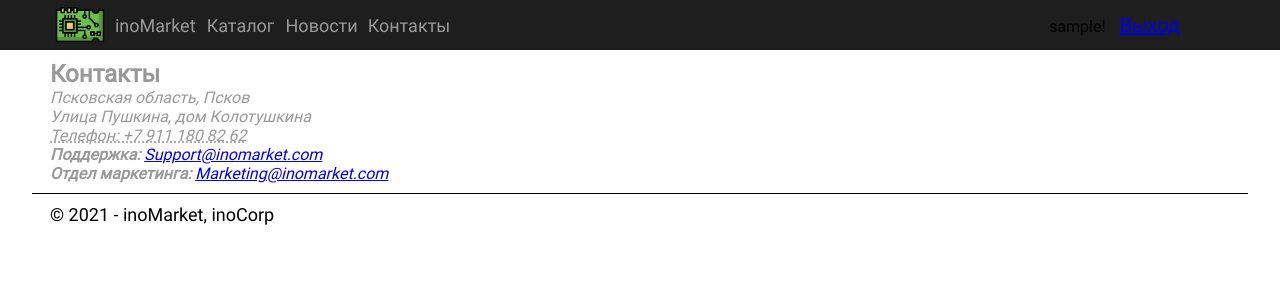
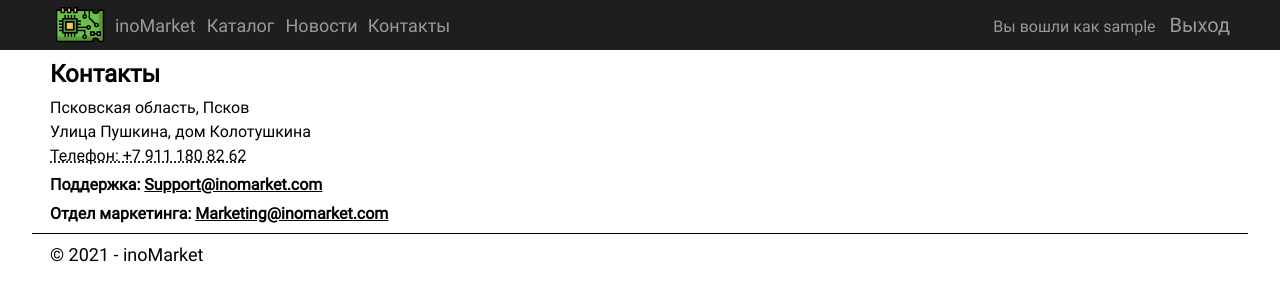
Before and after one commit to inoplanetyanya/CurseWorkDjango, a Django app: page /contact in a window 1280 px wide. Shown: the top 301 px of the page. Run offline with Django 3.2, Linux system fonts and the light colour scheme; the visitor is signed in with stand-in values (Sample User, id 1); some libraries are stand-ins or nearby versions.

Commit message:
added registration; restyle; small fixes

```diff
--- a/CourseWork/settings.py
+++ b/CourseWork/settings.py
@@ -107,7 +107,7 @@ AUTH_PASSWORD_VALIDATORS = [
 # Internationalization
 # https://docs.djangoproject.com/en/1.9/topics/i18n/
 
-LANGUAGE_CODE = 'en-us'
+LANGUAGE_CODE = 'ru-ru'
 
 TIME_ZONE = 'Europe/Moscow'
 
--- a/CourseWork/urls.py
+++ b/CourseWork/urls.py
@@ -21,6 +21,7 @@ urlpatterns = [
     url(r'^contact$', app.views.contact, name='contact'),
     url(r'^news$', app.views.news, name='news'),
     url(r'^about$', app.views.about, name='about'),
+    url(r'^registration$', app.views.registration, name='registration'),
     url(r'^login/$',
         django.contrib.auth.views.login,
         {
--- a/app/static/app/content/login-styles.css
+++ b/app/static/app/content/login-styles.css
@@ -30,6 +30,7 @@
 }
 
 .login-button {
+  text-decoration: none;
   margin: 10px 0;
   width: 200px;
   height: 30px;
--- /dev/null
+++ b/app/static/app/content/registration-styles.css
@@ -0,0 +1,46 @@
+.registration-container {
+  margin: 10px 50px;
+  color: #000000;
+  display: flex;
+  flex-direction: column;
+  flex-wrap: nowrap;
+  align-items: center;
+}
+
+.registration-form div {
+}
+
+.registration-title {
+  margin: 10px 0;
+}
+
+.registration-container label {
+  font-size: 20px;
+  margin: 10px 0;
+  display: block;
+}
+
+.registration-container .helptext {
+  display: block;
+  margin: 5px 0;
+  font-size: 15px;
+}
+
+.registration-container ul {
+  margin: 5px 0;
+  font-size: 15px;
+}
+
+.registration-container input {
+  min-width: 300px;
+  min-height: 20px;
+  padding: 5px;
+}
+
+.registration-button {
+  margin: 10px 0;
+  width: 200px;
+  height: 30px;
+  font-family: 'Roboto';
+  font-size: 20px;
+}
--- /dev/null
+++ b/app/templates/app/cart.html
@@ -0,0 +1,3 @@
+{% extends "app/layout.html" %} {% block content %}
+<div class="cart-container"></div>
+{% endblock %}
--- /dev/null
+++ b/app/templates/app/client-orders.html
@@ -0,0 +1,3 @@
+{% extends "app/layout.html" %} {% block content %}
+<div class="client-orders-container"></div>
+{% endblock %}
--- a/app/templates/app/contact.html
+++ b/app/templates/app/contact.html
@@ -1,15 +1,15 @@
 {% extends "app/layout.html" %} {% block content %}
 <div class="contacts-container">
-  <h2>{{ title }}</h2>
+  <h2 class="contacts-title">{{ title }}</h2>
   <address>
-    Псковская область, Псков<br />
-    Улица Пушкина, дом Колотушкина<br />
-    <abbr title="Phone">Телефон: +7 911 180 82 62</abbr>
+    <p class="address address-city">Псковская область, Псков</p>
+    <p class="address address-street">Улица Пушкина, дом Колотушкина</p>
+    <abbr class="address address-phone" title="Телефон">Телефон: +7 911 180 82 62</abbr>
   </address>
 
   <address>
-    <strong>Поддержка:</strong> <a href="mailto:Support@example.com">Support@inomarket.com</a><br />
-    <strong>Отдел маркетинга:</strong> <a href="mailto:Marketing@example.com">Marketing@inomarket.com</a>
+    <p class="email support-title">Поддержка: <a class="email-link" href="mailto:Support@example.com">Support@inomarket.com</a></p>
+    <p class="email marketing-title">Отдел маркетинга: <a class="email-link" href="mailto:Marketing@example.com">Marketing@inomarket.com</a></p>
   </address>
 </div>
 
--- a/app/templates/app/layout.html
+++ b/app/templates/app/layout.html
@@ -12,6 +12,7 @@
     <link rel="stylesheet" type="text/css" href="{% static 'app/content/site.css' %}" />
     <link rel="stylesheet" href="{% static 'app/content/global-styles.css' %}" />
     <link rel="stylesheet" href="{% static 'app/content/contact-styles.css' %}" />
+    <link rel="stylesheet" href="{% static 'app/content/registration-styles.css' %}" />
     <link rel="stylesheet" href="{% static 'app/content/login-styles.css' %}" />
     <script src="{% static 'app/scripts/modernizr-2.6.2.js' %}"></script>
   </head>
@@ -22,7 +23,9 @@
         <header class="header">
           <div class="header-left">
             <div class="header-link-container">
-              <a href="/" class="navbar-brand header-link logo-link"><img class="logo" src="{% static 'app/content/logo.png' %}" alt="logo" /><span>inoMarket</span></a>
+              <a href="/" class="navbar-brand header-link logo-link"
+                ><img class="logo" src="{% static 'app/content/logo.png' %}" alt="logo" /><span>inoMarket</span></a
+              >
             </div>
             <div class="header-link-container">
               <a class="navbar-brand header-link" href="{% url 'catalog' %}">Каталог</a>
@@ -35,7 +38,12 @@
             </div>
           </div>
           <div class="header-right">
-            <div class="header-link-container login-container">{% include 'app/loginpartial.html' %}</div>
+            <div class="header-link-container registration-container">
+              {% if not user.is_authenticated %}
+              <a class="header-link" href="{% url 'registration' %}">Регистрация</a>
+              {% endif %}
+            </div>
+            <div class="header-link-container header-login-container">{% include 'app/loginpartial.html' %}</div>
           </div>
         </header>
       </nav>
@@ -45,7 +53,7 @@
       {% block content %}{% endblock %}
       <hr />
       <footer>
-        <p>&copy; {{ year }} - inoMarket, inoCorp</p>
+        <p>&copy; {{ year }} - inoMarket</p>
       </footer>
     </div>
 
--- a/app/templates/app/loginpartial.html
+++ b/app/templates/app/loginpartial.html
@@ -2,8 +2,8 @@
 <form id="logoutForm" action="/logout" method="post" class="navbar-right">
   {% csrf_token %}
 
-  <span class="username" class="navbar-brand">{{ user.username }}!</span>
-  <a class="login-button" href="javascript:document.getElementById('logoutForm').submit()">Выход</a>
+  <span class="username" class="navbar-brand">Вы вошли как {{ user.username }}</span>
+  <a class="login-button login-link" href="javascript:document.getElementById('logoutForm').submit()">Выход</a>
 </form>
 
 {% else %}
--- /dev/null
+++ b/app/templates/app/manager-orders.html
@@ -0,0 +1,3 @@
+{% extends "app/layout.html" %} {% block content %}
+<div class="manager-orders-container"></div>
+{% endblock %}
--- a/app/views.py
+++ b/app/views.py
@@ -2,10 +2,12 @@
 Definition of views.
 """
 
-from django.shortcuts import render
+from django.shortcuts import render, redirect
 from django.http import HttpRequest
 from django.template import RequestContext
 from datetime import datetime
+
+from django.contrib.auth.forms import UserCreationForm
 
 def home(request):
     """Renders the home page."""
@@ -66,3 +68,28 @@ def catalog(request):
             'year':datetime.now().year,
         }
     )
+
+def registration(request):
+    """Renders the registration page."""
+    assert isinstance(request, HttpRequest)
+    if request.method == "POST": # после отправки формы
+        regform = UserCreationForm (request.POST)
+        if regform.is_valid(): #валидация полей формы
+            reg_f = regform.save(commit=False) # не сохраняем автоматически данные формы
+            reg_f.is_staff = False # запрещен вход в административный раздел
+            reg_f.is_active = True # активный пользователь
+            reg_f.is_superuser = False # не является суперпользователем
+            reg_f.date_joined = datetime.now() # дата регистрации
+            reg_f.last_login = datetime.now() # дата последней авторизации
+            reg_f.save() # сохраняем изменения после добавления данных
+            return redirect('home') # переадресация на главную страницу после регистрации
+    else:
+        regform = UserCreationForm() # создание объекта формы для ввода данных нового пользователя
+    return render(
+        request,
+        'app/registration.html',
+        {
+            'regform': regform, # передача формы в шаблон веб-страницы
+            'year':datetime.now().year,
+        }
+    )
```
Also changed, not shown: app/templates/app/registration.html (added, +12 -0 lines).
